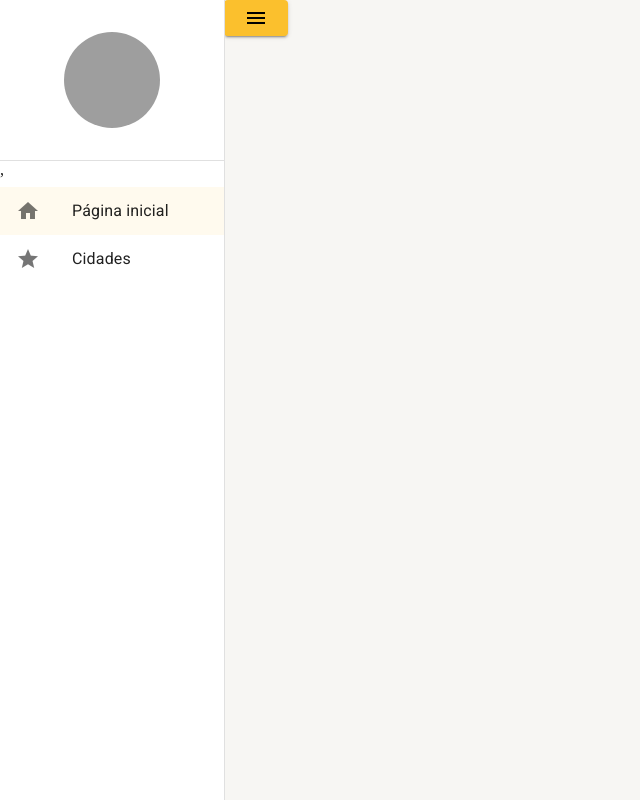
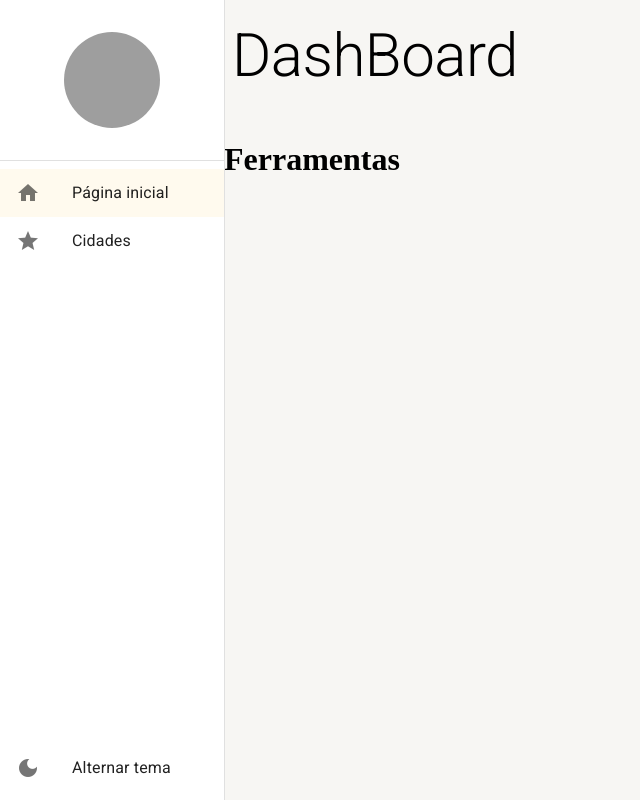
Before and after one commit to Vidall/react-ts-materialUI, a React (Create React App) app: page /inicio in a window 1280 px wide. Shown: the whole page, without its empty margins (0-640 px from the left). Built offline with nearby package versions, Linux system fonts and the light colour scheme; grey boxes are pictures that could not be loaded.

Commit message:
deat: Configurando troca de tema dark e light

```diff
--- a/eslint.config.mjs
+++ b/eslint.config.mjs
@@ -38,8 +38,7 @@ export default [
         'error',
         { max: 1, maxEOF: 1, maxBOF: 0 }
       ],
-      'react/react-in-jsx-scope': 'off'
-
+      'react/react-in-jsx-scope': 'off',
     }
   },
 ];
--- /dev/null
+++ b/src/pages/dashbord/DashBoard.tsx
@@ -0,0 +1,23 @@
+import { LayoutBase } from '../../shared/layouts';
+import { Box } from '@mui/material';
+
+export const DashBoard = () => {
+  return (
+    <>
+      <LayoutBase titulo='DashBoard' barraDeFerramentas={<h1>Ferramentas</h1>}>
+
+        <Box display='flex' justifyContent='center' height={400} width="100%">
+
+          <Box sx={{
+            height: '400px',
+            overflow: 'auto',
+            padding: '30px'
+          }}>
+          </Box>
+
+        </Box>
+
+      </LayoutBase>
+    </>
+  );
+};
--- a/src/pages/index.ts
+++ b/src/pages/index.ts
@@ -1 +1 @@
-export {}
+export * from './dashbord/DashBoard';
--- a/src/routes/index.tsx
+++ b/src/routes/index.tsx
@@ -1,10 +1,10 @@
-import { Button, Icon } from '@mui/material';
 import { Navigate, Route, Routes } from 'react-router';
 import { useDrawerContext } from '../shared/contexts';
 import { useEffect } from 'react';
+import { DashBoard } from '../pages';
 
 export const AppRoutes = () => {
-  const { toggleDrawerOpen, setDrawerOption } = useDrawerContext();
+  const { setDrawerOption } = useDrawerContext();
 
   useEffect(() => {
     setDrawerOption([
@@ -23,8 +23,8 @@ export const AppRoutes = () => {
 
   return (
     <Routes>
-      <Route path="/inicio" element={<Button variant='contained' color='primary' onClick={toggleDrawerOpen}><Icon>menu</Icon></Button>}/>
-      <Route path="/cidades" element={<Button variant='contained' color='primary' onClick={toggleDrawerOpen}><Icon>star</Icon></Button>}/>
+      <Route path="/inicio" element={<DashBoard/>}/>
+
       <Route path="*" element={<Navigate to='/inicio'/>}/>
     </Routes>
   );
--- a/src/shared/components/menu-lateral/MenuLateral.tsx
+++ b/src/shared/components/menu-lateral/MenuLateral.tsx
@@ -1,7 +1,7 @@
 import { Avatar, Divider, Drawer, Icon, ListItemButton, ListItemIcon, ListItemText, useTheme, useMediaQuery, List } from '@mui/material';
 import { Box } from '@mui/system';
 import React from 'react';
-import { useDrawerContext } from '../../contexts';
+import { useAppThemeContext, useDrawerContext } from '../../contexts';
 import { useMatch, useNavigate, useResolvedPath } from 'react-router-dom';
 
 /*eslint-disable @typescript-eslint/no-unused-expressions*/
@@ -11,7 +11,6 @@ interface IListItemLinkProps {
   icon: string,
   to: string,
   onClick: (() => void) | undefined
-
 }
 
 interface IMenuLateralProps {
@@ -42,6 +41,7 @@ const ListItemLink: React.FC<IListItemLinkProps> = ({ to, icon, label, onClick})
 export const MenuLateral: React.FC<IMenuLateralProps> = ({ children }) => {
   const theme = useTheme();
   const smDown = useMediaQuery(theme.breakpoints.down('sm'));
+  const {themeName, toggleTheme} = useAppThemeContext();
 
   const {isDrawerOpen, toggleDrawerOpen, drawerOptions} = useDrawerContext();
 
@@ -63,8 +63,7 @@ export const MenuLateral: React.FC<IMenuLateralProps> = ({ children }) => {
 
           <Divider/>
 
-          <Box flex={1}>,
-
+          <Box flex={1}>
             <List component={'nav'}>
               {drawerOptions.map(drawerOptions => (
                 <ListItemLink
@@ -76,7 +75,17 @@ export const MenuLateral: React.FC<IMenuLateralProps> = ({ children }) => {
                 />
               ))}
             </List>
+          </Box>
 
+          <Box>
+            <List component={'nav'}>
+              <ListItemButton onClick={toggleTheme}>
+                <ListItemIcon>
+                  <Icon>{themeName === 'light' ? 'dark_mode': 'wb_sunny'}</Icon>
+                </ListItemIcon>
+                <ListItemText primary={'Alternar tema'} />
+              </ListItemButton>
+            </List>
           </Box>
 
         </Box>
--- a/src/shared/contexts/DrawerContext.tsx
+++ b/src/shared/contexts/DrawerContext.tsx
@@ -15,7 +15,8 @@ interface IDrawerContextData {
 interface IDrawerOptions {
   icon: string,
   label: string,
-  path: string
+  path: string,
+  onClick?: () => void,
 }
 
 export const DrawerContext = createContext({} as IDrawerContextData);
--- /dev/null
+++ b/src/shared/layouts/LayoutBase.tsx
@@ -0,0 +1,57 @@
+import { Icon, IconButton, Typography, useTheme } from '@mui/material';
+import { Box, useMediaQuery } from '@mui/system';
+import { useDrawerContext } from '../contexts';
+import { ReactNode } from 'react';
+
+/*eslint-disable no-undef*/
+
+interface ILayoutBaseProps {
+  titulo: string,
+  barraDeFerramentas?: ReactNode,
+  children?: React.ReactNode
+}
+
+/*eslint-disable-next-line no-undef*/
+/*eslint-disable-next-line react/prop-types*/
+export const LayoutBase: React.FC<ILayoutBaseProps> = ({titulo, children, barraDeFerramentas}) => {
+  const theme = useTheme();
+  const smDown = useMediaQuery(theme.breakpoints.down('sm'));
+  const mdDown = useMediaQuery(theme.breakpoints.down('md'));
+  const {toggleDrawerOpen} = useDrawerContext();
+
+  return (
+    <Box height={'100%'} display={'flex'} flexDirection={'column'} gap={1}>
+      <Box padding={1} height={theme.spacing(smDown ? 6 : mdDown ? 8 : 12)} display={'flex'} alignItems={'center'}>
+        {smDown && (
+          <IconButton onClick={toggleDrawerOpen}>
+            <Icon>
+            menu
+            </Icon>
+          </IconButton>
+        )}
+
+        <Typography
+          variant={smDown ? 'h4' : mdDown ? 'h3' : 'h2'}
+          whiteSpace={'nowrap'} //para não quebrar linha
+          overflow={'hidden'}
+          textOverflow={'ellipsis'} // corta o texto e coloca abreviado
+        >
+          { titulo }
+        </Typography>
+      </Box>
+
+      { barraDeFerramentas && (
+        <Box>
+          { barraDeFerramentas }
+        </Box>
+      )
+
+      }
+
+      <Box flex={1} overflow={'auto'}>
+        { children }
+      </Box>
+
+    </Box>
+  );
+};
--- a/src/shared/layouts/index.ts
+++ b/src/shared/layouts/index.ts
@@ -1 +1 @@
-export {};
+export * from './LayoutBase';
--- a/src/shared/themes/Dark.ts
+++ b/src/shared/themes/Dark.ts
@@ -2,7 +2,9 @@ import { createTheme } from '@mui/material';
 import { cyan, yellow } from '@mui/material/colors';
 
 export const DarkTheme = createTheme({
+
   palette: {
+    mode: 'dark',
     primary: {
       main: yellow[700],
       dark: yellow[800],
@@ -19,5 +21,10 @@ export const DarkTheme = createTheme({
       paper: '#303134',
       default: '#202124'
     }
+  },
+  typography: {
+    allVariants: {
+      color: 'white'
+    }
   }
 });
```
